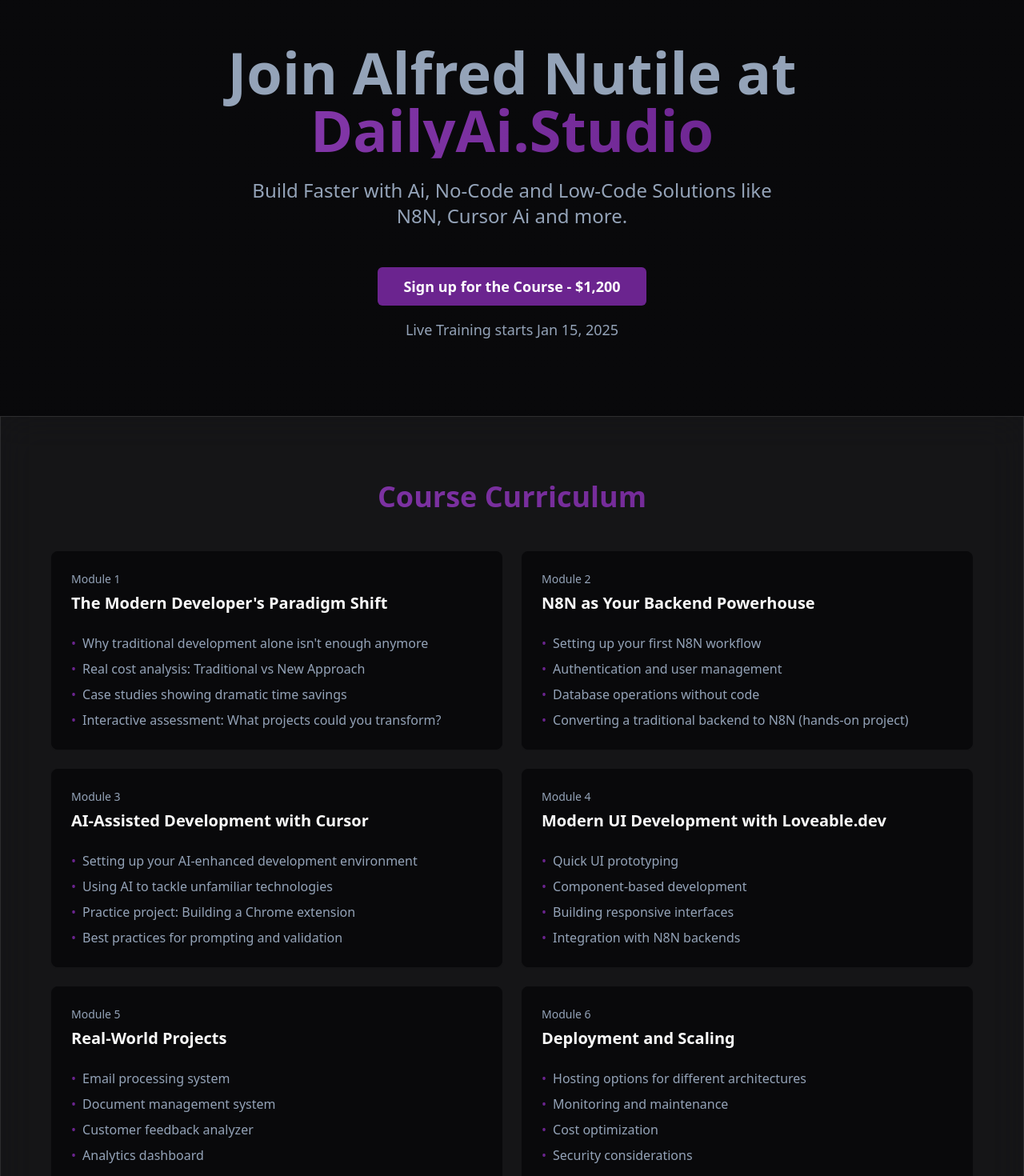
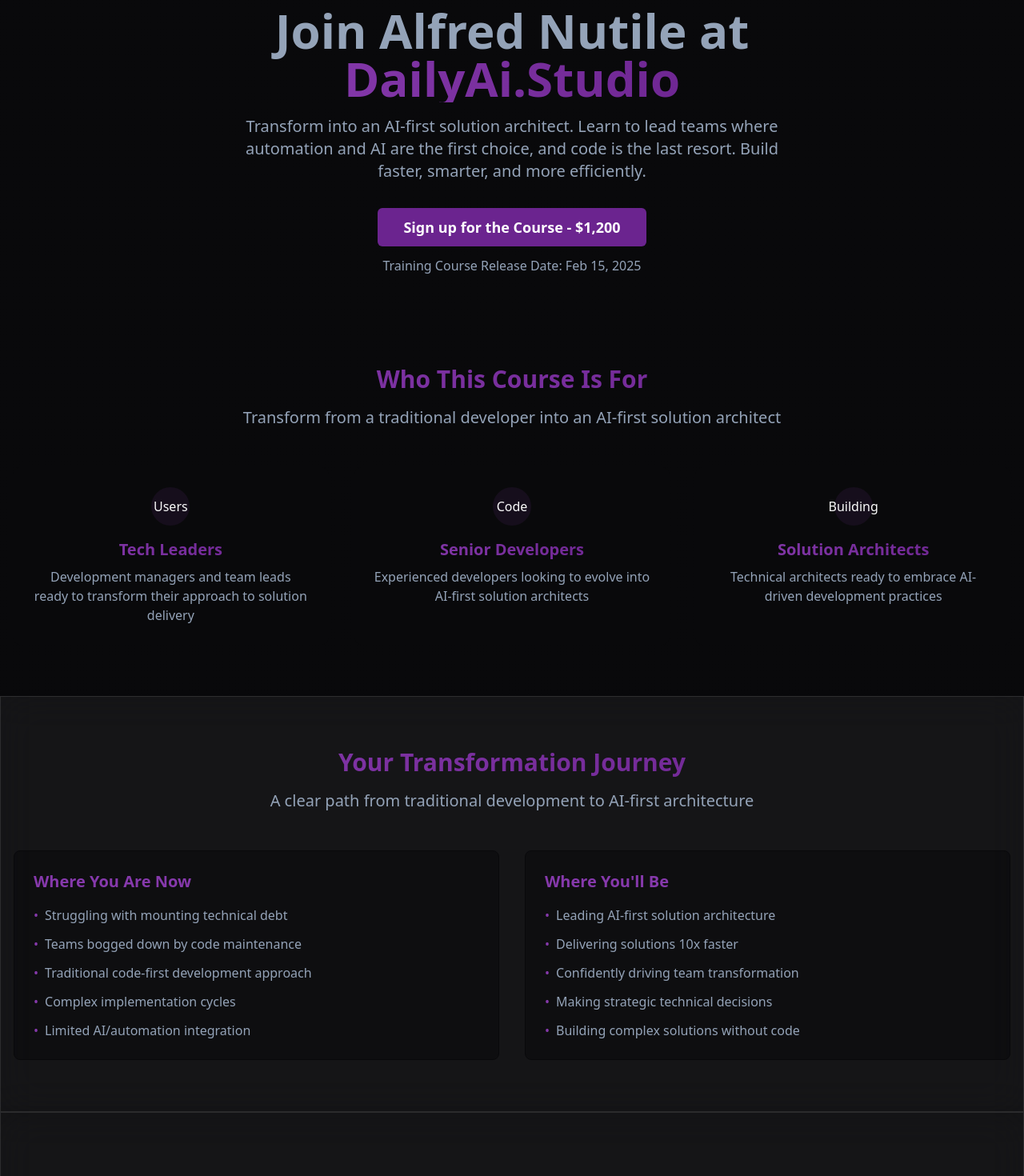
Before and after one commit to alnutile/modern-dev-landing, a React (Vite) app: page / in a window 1280 px wide. Shown: the part 40-1510 px from the top of the page at 80% size. Built offline with nearby package versions, Linux system fonts and the light colour scheme.

Commit message:
adding data

```diff
--- a/src/components/Hero.tsx
+++ b/src/components/Hero.tsx
@@ -1,18 +1,19 @@
 import { CTAButton } from "./CTAButton";
+import heroData from "../data/hero.json";
 
 export const Hero = () => {
   return (
-    <div className="hero-gradient min-h-[70vh] flex flex-col items-center justify-center text-center px-4 py-16">
-      <h1 className="text-5xl md:text-7xl font-bold mb-6 animate-float flex flex-col">
-        <span className="text-muted-foreground">Join Alfred Nutile at</span>
-        <span className="gradient-text">DailyAi.Studio</span>
+    <div className="hero-gradient min-h-[50vh] flex flex-col items-center justify-center text-center px-4 py-12">
+      <h1 className="text-4xl md:text-6xl font-bold mb-4 animate-float flex flex-col">
+        <span className="text-muted-foreground">{heroData.titlePrefix}</span>
+        <span className="gradient-text">{heroData.titleMain}</span>
       </h1>
-      <p className="text-xl md:text-2xl text-muted-foreground max-w-2xl mb-12">
-        Build Faster with Ai, No-Code and Low-Code Solutions like N8N, Cursor Ai and more.
+      <p className="text-lg md:text-xl text-muted-foreground max-w-2xl mb-8">
+        {heroData.description}
       </p>
-      <div className="space-y-4">
+      <div className="space-y-3">
         <CTAButton />
-        <p className="text-muted-foreground text-lg">Live Training starts Jan 15, 2025</p>
+        <p className="text-muted-foreground text-base">{heroData.startDate}</p>
       </div>
     </div>
   );
--- /dev/null
+++ b/src/components/WhoWhyHow/TargetAudience.tsx
@@ -0,0 +1,23 @@
+import { targetAudience } from '@/data/who_why_how.json';
+
+export function TargetAudience() {
+  return (
+    <section className="py-16 bg-gradient-to-b from-background to-muted">
+      <div className="container mx-auto px-4">
+        <h2 className="text-3xl font-bold text-center mb-4 gradient-text">{targetAudience.title}</h2>
+        <p className="text-xl text-center mb-12 text-muted-foreground">{targetAudience.description}</p>
+        <div className="grid md:grid-cols-3 gap-8">
+          {targetAudience.personas.map((persona) => (
+            <div key={persona.title} className="text-center p-6 rounded-lg bg-card hover:bg-card/80 transition-colors duration-200 border border-border">
+              <div className="mb-4 w-12 h-12 mx-auto bg-primary/10 rounded-full flex items-center justify-center">
+                {persona.icon}
+              </div>
+              <h3 className="text-xl font-semibold mb-2 gradient-text">{persona.title}</h3>
+              <p className="text-muted-foreground">{persona.description}</p>
+            </div>
+          ))}
+        </div>
+      </div>
+    </section>
+  );
+}
--- /dev/null
+++ b/src/components/WhoWhyHow/TransformationJourney.tsx
@@ -0,0 +1,36 @@
+import { transformationJourney } from '@/data/who_why_how.json';
+
+export function TransformationJourney() {
+  return (
+    <section className="py-16 glass-morphism">
+      <div className="container mx-auto px-4">
+        <h2 className="text-3xl font-bold text-center mb-4 gradient-text">{transformationJourney.title}</h2>
+        <p className="text-xl text-center mb-12 text-muted-foreground">{transformationJourney.description}</p>
+        <div className="grid md:grid-cols-2 gap-8">
+          <div className="p-6 rounded-lg bg-card/50 border border-border hover:bg-card/60 transition-colors duration-200">
+            <h3 className="text-xl font-semibold mb-4 text-primary">{transformationJourney.stages.current.title}</h3>
+            <ul className="space-y-3">
+              {transformationJourney.stages.current.points.map((point) => (
+                <li key={point} className="flex items-start text-muted-foreground">
+                  <span className="mr-2 text-primary">•</span>
+                  {point}
+                </li>
+              ))}
+            </ul>
+          </div>
+          <div className="p-6 rounded-lg bg-card/50 border border-border hover:bg-card/60 transition-colors duration-200">
+            <h3 className="text-xl font-semibold mb-4 text-primary">{transformationJourney.stages.future.title}</h3>
+            <ul className="space-y-3">
+              {transformationJourney.stages.future.points.map((point) => (
+                <li key={point} className="flex items-start text-muted-foreground">
+                  <span className="mr-2 text-primary">•</span>
+                  {point}
+                </li>
+              ))}
+            </ul>
+          </div>
+        </div>
+      </div>
+    </section>
+  );
+}
--- /dev/null
+++ b/src/data/hero.json
@@ -0,0 +1,6 @@
+{
+    "titlePrefix": "Join Alfred Nutile at",
+    "titleMain": "DailyAi.Studio",
+    "description": "Transform into an AI-first solution architect. Learn to lead teams where automation and AI are the first choice, and code is the last resort. Build faster, smarter, and more efficiently.",
+    "startDate": "Training Course Release Date: Feb 15, 2025"
+}
--- a/src/data/modules.json
+++ b/src/data/modules.json
@@ -2,62 +2,68 @@
   "modules": [
     {
       "number": 1,
-      "title": "The Modern Developer's Paradigm Shift",
+      "title": "Mindset Revolution",
       "points": [
-        "Why traditional development alone isn't enough anymore",
-        "Real cost analysis: Traditional vs New Approach",
-        "Case studies showing dramatic time savings",
-        "Interactive assessment: What projects could you transform?"
+        "Why code is technical debt",
+        "The evolution of solution delivery",
+        "Business value vs technical elegance",
+        "Real-world cost analysis of coding",
+        "Case studies of successful transformations"
       ]
     },
     {
       "number": 2,
-      "title": "N8N as Your Backend Powerhouse",
+      "title": "Solution Architecture Thinking",
       "points": [
-        "Setting up your first N8N workflow",
-        "Authentication and user management",
-        "Database operations without code",
-        "Converting a traditional backend to N8N (hands-on project)"
+        "Business process analysis",
+        "Workflow-first thinking",
+        "Integration architecture",
+        "Decision framework for solutions",
+        "Modern solution hierarchy"
       ]
     },
     {
       "number": 3,
-      "title": "AI-Assisted Development with Cursor",
+      "title": "No-Code API Development",
       "points": [
-        "Setting up your AI-enhanced development environment",
-        "Using AI to tackle unfamiliar technologies",
-        "Practice project: Building a Chrome extension",
-        "Best practices for prompting and validation"
+        "n8n fundamentals",
+        "API creation without code",
+        "Data transformation patterns",
+        "Workflow orchestration",
+        "Testing and monitoring"
       ]
     },
     {
       "number": 4,
-      "title": "Modern UI Development with Loveable.dev",
+      "title": "Security & Authentication",
       "points": [
-        "Quick UI prototyping",
-        "Component-based development",
-        "Building responsive interfaces",
-        "Integration with N8N backends"
+        "API security fundamentals",
+        "OAuth implementation",
+        "Access control",
+        "Secrets management",
+        "Compliance considerations"
       ]
     },
     {
       "number": 5,
-      "title": "Real-World Projects",
+      "title": "Advanced Automation",
       "points": [
-        "Email processing system",
-        "Document management system",
-        "Customer feedback analyzer",
-        "Analytics dashboard"
+        "Complex workflow patterns",
+        "Event-driven architectures",
+        "Database operations",
+        "Enterprise integration",
+        "Performance optimization"
       ]
     },
     {
       "number": 6,
-      "title": "Deployment and Scaling",
+      "title": "AI Integration",
       "points": [
-        "Hosting options for different architectures",
-        "Monitoring and maintenance",
-        "Cost optimization",
-        "Security considerations"
+        "AI agents in n8n",
+        "LLM integration patterns",
+        "AI-assisted development",
+        "Prompt engineering",
+        "Evolution planning"
       ]
     }
   ]
--- /dev/null
+++ b/src/data/who_why_how.json
@@ -0,0 +1,143 @@
+{
+    "targetAudience": {
+      "title": "Who This Course Is For",
+      "description": "Transform from a traditional developer into an AI-first solution architect",
+      "personas": [
+        {
+          "title": "Tech Leaders",
+          "description": "Development managers and team leads ready to transform their approach to solution delivery",
+          "icon": "Users"
+        },
+        {
+          "title": "Senior Developers",
+          "description": "Experienced developers looking to evolve into AI-first solution architects",
+          "icon": "Code"
+        },
+        {
+          "title": "Solution Architects",
+          "description": "Technical architects ready to embrace AI-driven development practices",
+          "icon": "Building"
+        }
+      ]
+    },
+    "transformationJourney": {
+      "title": "Your Transformation Journey",
+      "description": "A clear path from traditional development to AI-first architecture",
+      "stages": {
+        "current": {
+          "title": "Where You Are Now",
+          "points": [
+            "Struggling with mounting technical debt",
+            "Teams bogged down by code maintenance",
+            "Traditional code-first development approach",
+            "Complex implementation cycles",
+            "Limited AI/automation integration"
+          ]
+        },
+        "future": {
+          "title": "Where You'll Be",
+          "points": [
+            "Leading AI-first solution architecture",
+            "Delivering solutions 10x faster",
+            "Confidently driving team transformation",
+            "Making strategic technical decisions",
+            "Building complex solutions without code"
+          ]
+        }
+      }
+    },
+    "businessImpact": {
+      "title": "Business Impact",
+      "description": "Measurable outcomes that transform your organization",
+      "impacts": [
+        {
+          "title": "Accelerated Delivery",
+          "description": "Reduce solution delivery time by 90% through AI-first approaches",
+          "metric": "10x faster"
+        },
+        {
+          "title": "Reduced Costs",
+          "description": "Minimize maintenance burden and technical debt",
+          "metric": "60% savings"
+        },
+        {
+          "title": "Team Innovation",
+          "description": "Enable your team to focus on high-value strategic work",
+          "metric": "3x productivity"
+        }
+      ]
+    },
+    "corePhilosophy": {
+      "title": "Core Philosophy",
+      "description": "Foundational principles that drive success",
+      "principles": [
+        {
+          "title": "AI-First Mindset",
+          "description": "Approach every challenge with automation and AI as the first solution, code as the last resort",
+          "icon": "Brain"
+        },
+        {
+          "title": "Business Outcomes",
+          "description": "Focus on delivering business value over technical implementation details",
+          "icon": "TrendingUp"
+        },
+        {
+          "title": "Smart Composition",
+          "description": "Build faster through intelligent integration of AI services and automation tools",
+          "icon": "Layers"
+        }
+      ]
+    },
+    "keyOutcomes": {
+      "title": "What You'll Achieve",
+      "description": "Concrete skills and capabilities you'll develop",
+      "outcomes": [
+        {
+          "title": "Team Leadership",
+          "points": [
+            "Lead AI transformation initiatives",
+            "Drive cultural change",
+            "Mentor team members"
+          ]
+        },
+        {
+          "title": "Technical Excellence",
+          "points": [
+            "Design AI-first architectures",
+            "Implement no-code solutions",
+            "Optimize development workflows"
+          ]
+        },
+        {
+          "title": "Business Impact",
+          "points": [
+            "Accelerate delivery speed",
+            "Reduce technical debt",
+            "Increase innovation capacity"
+          ]
+        }
+      ]
+    },
+    "successMetrics": {
+      "title": "Success Metrics",
+      "description": "Measurable indicators of transformation",
+      "metrics": [
+        {
+          "title": "Solution Delivery Speed",
+          "target": "10x faster delivery"
+        },
+        {
+          "title": "Technical Debt Reduction",
+          "target": "60% reduction"
+        },
+        {
+          "title": "Team Productivity",
+          "target": "3x increase"
+        },
+        {
+          "title": "Stakeholder Satisfaction",
+          "target": "95% satisfaction"
+        }
+      ]
+    }
+  }
--- a/src/pages/Index.tsx
+++ b/src/pages/Index.tsx
@@ -1,4 +1,6 @@
 import { Hero } from "@/components/Hero";
+import { TargetAudience } from "@/components/WhoWhyHow/TargetAudience";
+import { TransformationJourney } from "@/components/WhoWhyHow/TransformationJourney";
 import { ModuleCard } from "@/components/ModuleCard";
 import { ValueProps } from "@/components/ValueProp";
 import { CTAButton } from "@/components/CTAButton";
@@ -8,6 +10,8 @@ const Index = () => {
   return (
     <div className="min-h-screen">
       <Hero />
+      <TargetAudience />
+      <TransformationJourney />
 
       <section className="py-20 px-4 glass-morphism">
         <div className="max-w-6xl mx-auto">
```
